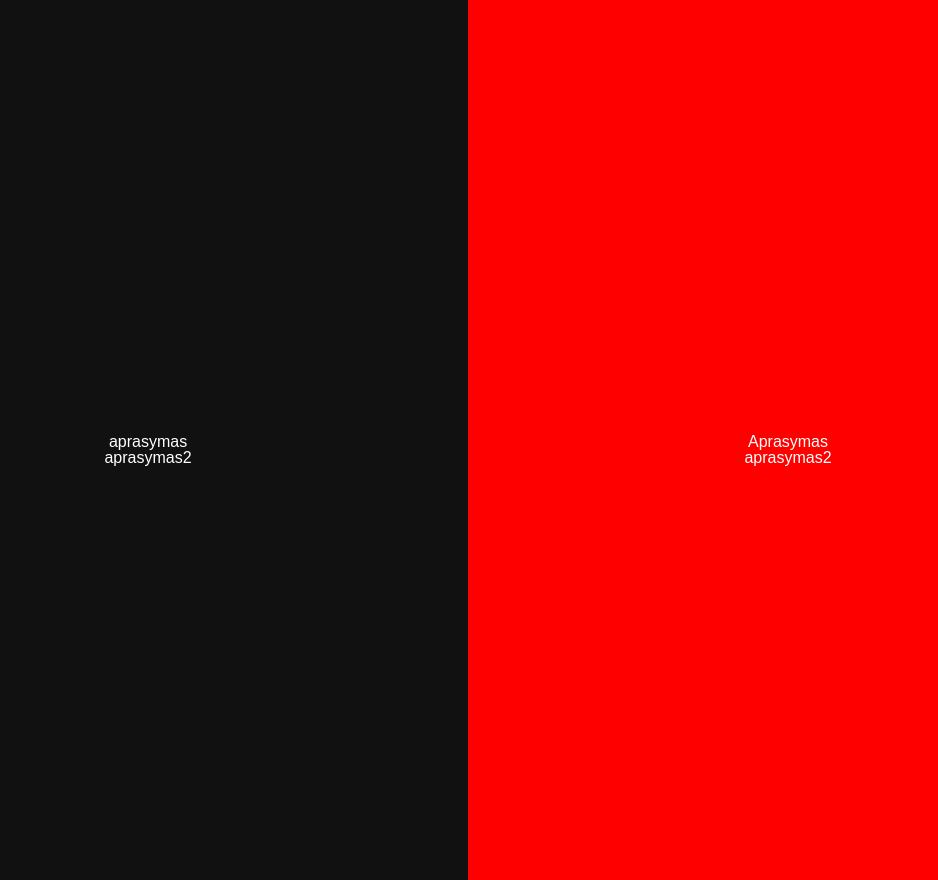
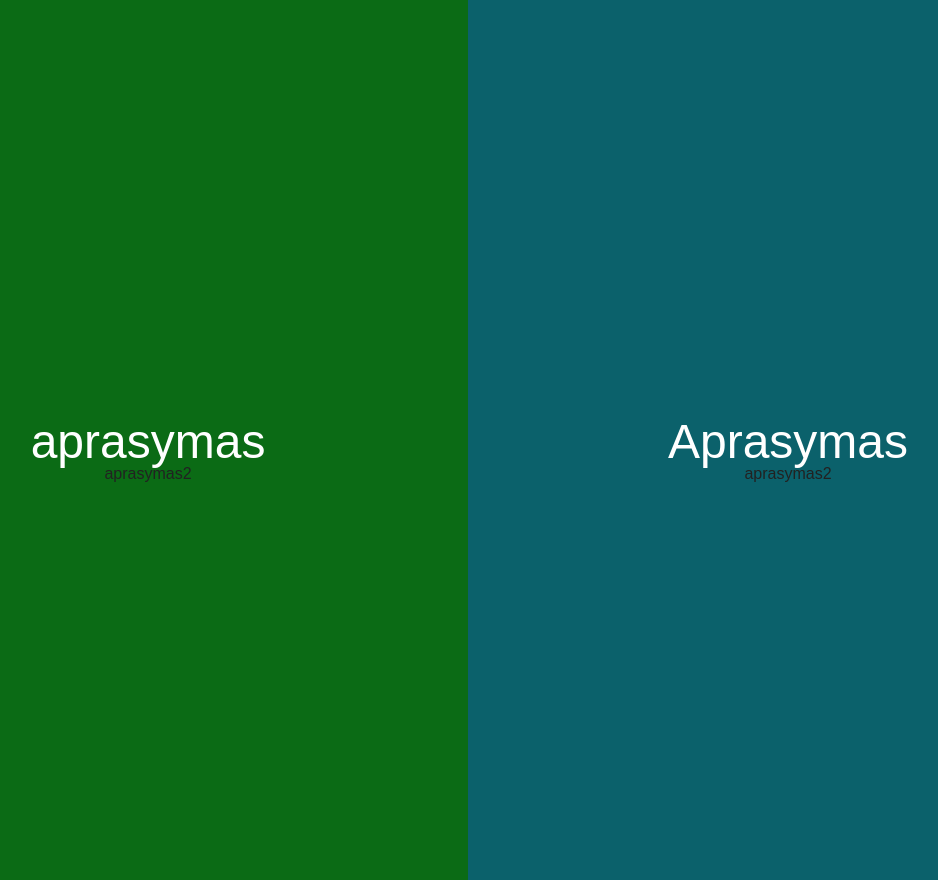
Before and after one commit to cheb4/uzduotis, a PHP site: page / in a window 1280 px wide. Shown: the whole page, without its empty margins (172-1110 px from the left). Run offline with PHP 8.4, Linux system fonts and the light colour scheme.

Commit message:
css change

```diff
--- a/main.css
+++ b/main.css
@@ -1,4 +1,5 @@
-html, body {
+html,
+body {
     margin: 0;
     color: #222222;
     font-family: arial, helvetica, "sans-serif";
@@ -9,12 +10,10 @@ html, body {
 }
 
 #header {
-  padding: 20px 0;
+    padding: 20px 0;
 }
 
-#order-form {
-
-}
+#order-form {}
 
 #order-form button {
     width: 400px;
@@ -77,3 +76,43 @@ table th a {
 .nav li a:hover {
     color: #4879af;
 }
+
+.mainDesc {
+    color: white;
+    font-size: 3em;
+}
+
+/*  */
+.split {
+    height: 100%;
+    width: 50%;
+    position: fixed;
+    z-index: 1;
+    top: 0;
+    overflow-x: hidden;
+    padding-top: 20px;
+}
+
+.left {
+    left: 0;
+    background-color: #0b6b15;
+
+}
+
+.right {
+    right: 0;
+    background-color: #0b616b;
+}
+
+.centered {
+    position: absolute;
+    top: 50%;
+    left: 50%;
+    transform: translate(-50%, -50%);
+    text-align: center;
+}
+
+.centered img {
+    width: 150px;
+    border-radius: 50%;
+}
--- a/views/main/index.php
+++ b/views/main/index.php
@@ -9,12 +9,7 @@
     <link rel="stylesheet" href="./main.css">
 </head>
 <style>
-    body {
-        font-family: Arial;
-        color: white;
-    }
-
-    .split {
+    /* .split {
         height: 100%;
         width: 50%;
         position: fixed;
@@ -26,12 +21,13 @@
 
     .left {
         left: 0;
-        background-color: #111;
+        background-color: #0b6b15;
+
     }
 
     .right {
         right: 0;
-        background-color: red;
+        background-color: #0b616b;
     }
 
     .centered {
@@ -45,7 +41,7 @@
     .centered img {
         width: 150px;
         border-radius: 50%;
-    }
+    } */
 
     /* .videoBG {
         position: fixed;
@@ -86,7 +82,7 @@
             <div class="centered">
 
 
-                <h1>aprasymas</h1>
+                <h1 class="mainDesc">aprasymas</h1>
                 <h2>aprasymas2</h2>
 
             </div>
@@ -98,7 +94,7 @@
         <div class="split right">
             <div class="centered">
 
-                <h1>Aprasymas</h1>
+                <h1 class="mainDesc">Aprasymas</h1>
                 <h2>aprasymas2</h2>
             </div>
         </div>
```
